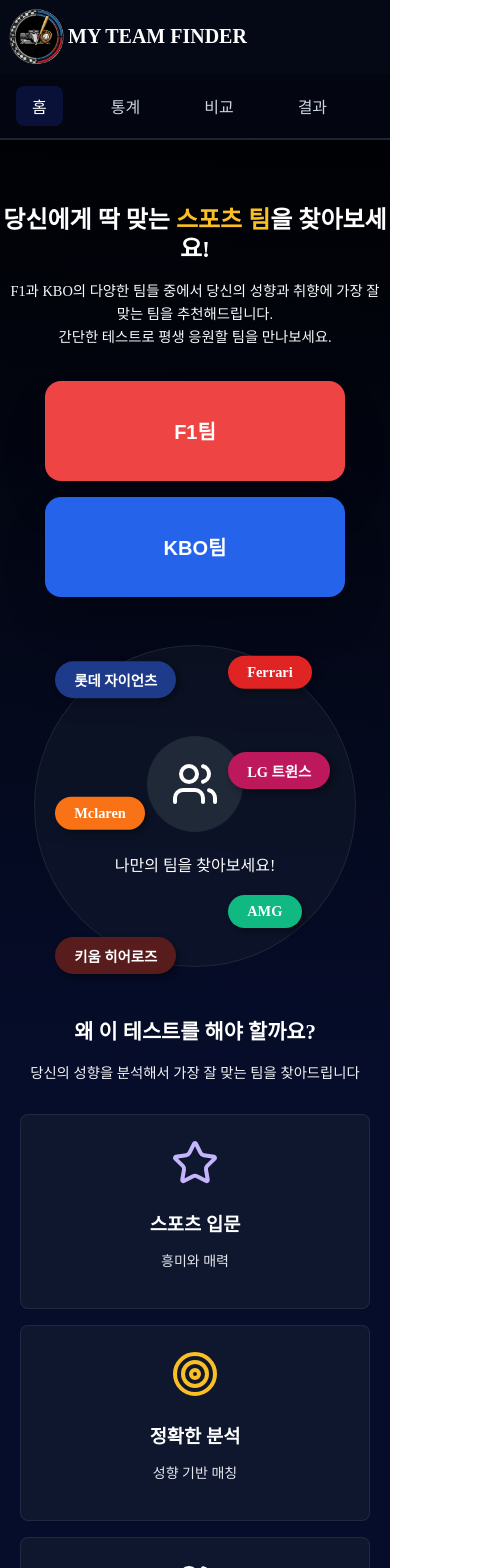
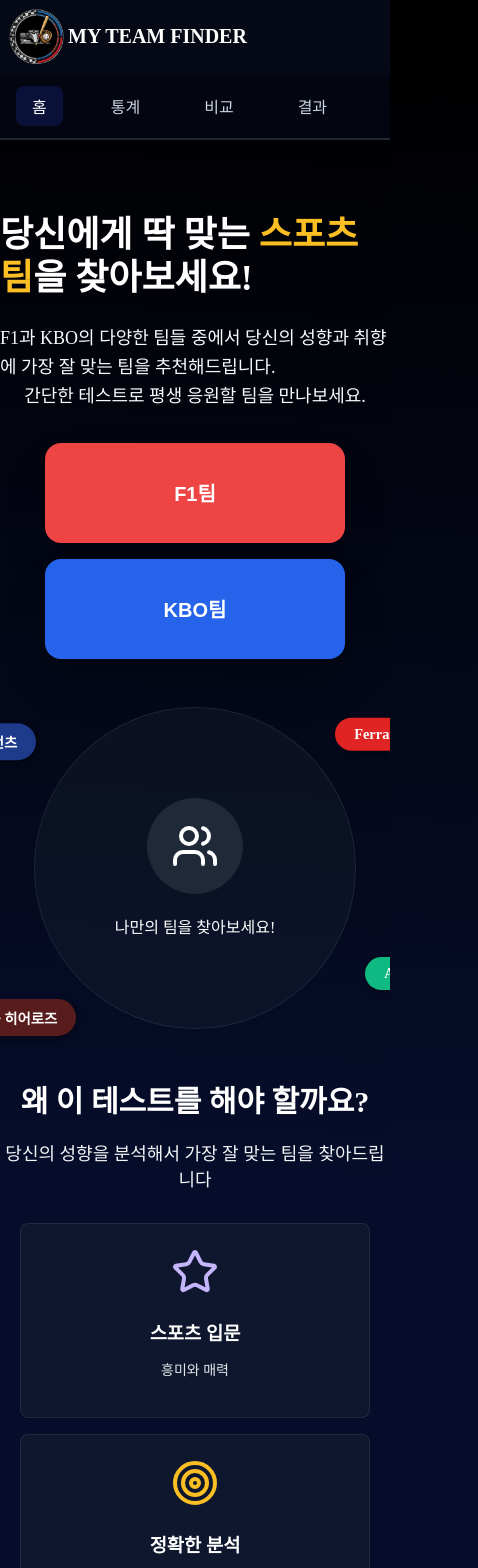
Before and after one commit to SportsTeamRecommend/FrontEnd, a React (Vite) app: page / in a window 390 px wide. Shown: the top 1568 px of the page, 478 px wide, since content can reach past the window. Built offline with nearby package versions, Linux system fonts and the light colour scheme; no server answers.

Commit message:
Revert "fix : 메인페이지 모바일 반응형 디자인"

```diff
--- a/src/components/common/Footer.jsx
+++ b/src/components/common/Footer.jsx
@@ -19,10 +19,6 @@
   grid-template-columns: repeat(3, 1fr);
   gap: 10rem;
   margin-bottom: 1rem;
-  @media (max-width: 767px) {
-    gap: 0.8rem;
-    font-size: 0.6rem;
-  }
 `;
 
 const LinkTag = styled.a`
--- a/src/components/home/HoverTeamName.jsx
+++ b/src/components/home/HoverTeamName.jsx
@@ -52,14 +52,6 @@
 
   /* delayClass prop으로 딜레이 결정 */
   ${({ $delay }) => delayStyles[$delay] || ''}
-
-  @media (max-width: 767px) {
-    left: ${({ $xy }) =>
-      `max(20px, min(${$xy.x}px, calc(70vw - 80px)))`} !important;
-    transform: translateX(0); /* 중심정렬 제거 */
-    max-width: 85%;
-    white-space: normal;
-  }
 `;
 
 const HoverTeamName = ({ name, color, xy, delayClass }) => {
--- a/src/components/test/LiveResultCard.jsx
+++ b/src/components/test/LiveResultCard.jsx
@@ -2,32 +2,14 @@
 import { getTeamColor } from '../../utils/teamColor';
 import { getTeamLogo, getTeamName } from '../../utils/liveResultData';
 
-const breakpoints = {
-  mobile: '767px',
-  tablet: '1023px',
-};
-
 const Card = styled.div`
   width: 90%;
-  margin: 0 auto;
-
-  @media (max-width: ${breakpoints.tablet}) {
-    width: 95%;
-  }
-
-  @media (max-width: ${breakpoints.mobile}) {
-    width: 100%;
-  }
 `;
 
 const Title = styled.h2`
   margin: 0 0 6px;
   font-size: 24px;
   font-weight: 700;
-
-  @media (max-width: ${breakpoints.mobile}) {
-    font-size: 20px;
-  }
 `;
 
 const List = styled.ol`
@@ -40,52 +22,21 @@
 
 const Item = styled.li`
   display: flex;
-  gap: 10%;
+  gap: 30px;
   padding: 15px;
   border-radius: 12px;
   align-items: center;
   height: 80px;
   font-size: 18px;
   font-weight: 500;
-  background: rgba(37, 50, 67, 0.4);
-
-  @media (max-width: ${breakpoints.tablet}) {
-    gap: 20px;
-  }
-
-  @media (max-width: ${breakpoints.mobile}) {
-    flex-direction: row;
-    justify-content: flex-start;
-    gap: 14px;
-    height: auto;
-    padding: 12px;
-    font-size: 15px;
-  }
 `;
 
-const Span = styled.span`
-  display: block;
-  font-size: 16px;
-  font-weight: 600;
-  line-height: 1.2;
-  white-space: normal;
-  word-break: keep-all;
-  overflow-wrap: break-word;
-  @media (max-width: ${breakpoints.mobile}) {
-    font-size: 14px;
-  }
-`;
+const Span = styled.span``;
 
 const Image = styled.img`
   width: 50px;
   height: 50px;
   border-radius: 8px;
-
-  @media (max-width: ${breakpoints.mobile}) {
-    width: 40px;
-    height: 40px;
-    border-radius: 6px;
-  }
 `;
 
 const LiveResultCard = ({ type, data }) => {
--- a/src/components/test/WeightSlider.styles.js
+++ b/src/components/test/WeightSlider.styles.js
@@ -1,9 +1,4 @@
 import styled from 'styled-components';
-
-const breakpoints = {
-  mobile: '767px',
-  tablet: '1023px',
-};
 
 export const Container = styled.div`
   width: 100%;
@@ -28,18 +23,6 @@
   grid-template-columns: repeat(2, 1fr);
   gap: 35px;
   padding-right: 8px;
-
-  /* Tablet (2 → 1로 변경) */
-  @media (max-width: ${breakpoints.tablet}) {
-    grid-template-columns: 1fr;
-    gap: 28px;
-  }
-
-  /* Mobile (더 좁은 경우 padding 제거) */
-  @media (max-width: ${breakpoints.mobile}) {
-    padding-right: 0;
-    gap: 22px;
-  }
 `;
 
 export const Item = styled.div`
@@ -54,11 +37,6 @@
   padding: 14px 18px;
   border-radius: 12px;
   background: rgba(37, 50, 67, 0.4);
-
-  /* Mobile — 내부 padding 조절해서 답답함 제거 */
-  @media (max-width: ${breakpoints.mobile}) {
-    padding: 12px 14px;
-  }
 `;
 
 export const LabelWrapper = styled.div`
@@ -89,12 +67,6 @@
   &:hover {
     border-color: #ff6259;
   }
-
-  /* Mobile - 글자 사이즈 줄여서 넘침 방지 */
-  @media (max-width: ${breakpoints.mobile}) {
-    font-size: 12px;
-    padding: 5px 10px;
-  }
 `;
 
 export const Range = styled.input`
@@ -120,11 +92,6 @@
   background: #2a3037;
   min-width: 36px;
   text-align: center;
-
-  @media (max-width: ${breakpoints.mobile}) {
-    font-size: 11px;
-    min-width: 32px;
-  }
 `;
 
 export const CheckboxGroup = styled.div`
@@ -161,10 +128,4 @@
     height: 16px;
     accent-color: #ff6259;
   }
-
-  /* Mobile - 버튼이 너무 커보여서 미세 조정 */
-  @media (max-width: ${breakpoints.mobile}) {
-    padding: 5px 10px;
-    font-size: 12px;
-  }
 `;
--- a/src/pages/Home.styles.js
+++ b/src/pages/Home.styles.js
@@ -3,7 +3,7 @@
 export const HomeContainer = styled.div`
   min-height: 100vh;
   position: relative;
-  overflow-x: hidden;
+  overflow: hidden;
 `;
 
 export const ContentGrid = styled.div`
@@ -17,7 +17,6 @@
   display: flex;
   flex-direction: column;
   gap: 2rem;
-  text-align: center; /* 모바일 기준 */
 `;
 
 export const FirstText = styled.div`
@@ -32,19 +31,12 @@
   font-weight: bold;
   color: #ffffff;
   line-height: 1.2;
-  @media (max-width: 767px) {
-    font-size: 1.5rem;
-  }
 `;
 
 export const Description = styled.div`
   font-size: 1.125rem;
   color: #f9fafb;
   line-height: 1.6;
-  @media (max-width: 767px) {
-    font-size: 0.9rem;
-    word-break: keep-all;
-  }
 `;
 
 export const ButtonContainer = styled.div`
@@ -102,19 +94,11 @@
   font-weight: bold;
   color: #ffffff;
   margin-bottom: 1rem;
-  @media (max-width: 767px) {
-    font-size: 1.3rem;
-    word-break: keep-all;
-  }
 `;
 
 export const DBDescription = styled.p`
   color: #f3f4f6;
   font-size: 1.125rem;
-  @media (max-width: 767px) {
-    font-size: 0.9rem;
-    word-break: keep-all;
-  }
 `;
 
 export const DBGrid = styled.div`
--- a/src/pages/TestPage.styles.js
+++ b/src/pages/TestPage.styles.js
@@ -1,9 +1,4 @@
 import styled from 'styled-components';
-
-const breakpoints = {
-  mobile: '767px',
-  tablet: '1023px',
-};
 
 export const Container = styled.div`
   display: flex;
@@ -24,24 +19,13 @@
   flex-direction: row;
   gap: 20px;
   justify-content: center;
-
-  /* Tablet */
-  @media (max-width: ${breakpoints.tablet}) {
-    flex-direction: column;
-    align-items: center;
-  }
-
-  /* Mobile */
-  @media (max-width: ${breakpoints.mobile}) {
-    flex-direction: column;
-    gap: 16px;
-  }
 `;
 
 export const RankSection = styled.div`
   display: flex;
   flex-direction: column;
   min-height: 600px;
+  height: 95%;
   background: rgba(31, 41, 55, 0.4);
   padding: 24px;
   border-radius: 16px;
@@ -52,23 +36,13 @@
   width: 20%;
   justify-content: space-around;
   align-items: center;
-
-  /* Tablet */
-  @media (max-width: ${breakpoints.tablet}) {
-    width: 60%;
-  }
-
-  /* Mobile */
-  @media (max-width: ${breakpoints.mobile}) {
-    width: 90%;
-    min-height: auto;
-  }
 `;
 
 export const SliderSection = styled.div`
   display: flex;
   flex-direction: column;
   min-height: 600px;
+  height: 95%;
   background: rgba(31, 41, 55, 0.4);
   padding: 24px;
   border-radius: 16px;
@@ -77,15 +51,4 @@
   font-family: system-ui, sans-serif;
   gap: 20px;
   width: 60%;
-
-  /* Tablet */
-  @media (max-width: ${breakpoints.tablet}) {
-    width: 80%;
-  }
-
-  /* Mobile */
-  @media (max-width: ${breakpoints.mobile}) {
-    width: 90%;
-    min-height: auto;
-  }
 `;
--- a/src/utils/testData.js
+++ b/src/utils/testData.js
@@ -29,8 +29,8 @@
   },
   {
     label: '근본',
-    preferenceKey: 'legacyPreference',
-    importanceKey: 'legacyImportance',
+    preferenceKey: 'heritagePreference',
+    importanceKey: 'heritageImportance',
   },
   {
     label: '팬덤 규모',
@@ -39,8 +39,8 @@
   },
   {
     label: '언더독',
-    preferenceKey: 'underdogPreference',
-    importanceKey: 'underdogImportance',
+    preferenceKey: 'underdogSpiritPreference',
+    importanceKey: 'underdogSpiritImportance',
   },
   {
     label: '프랜차이즈',
```
